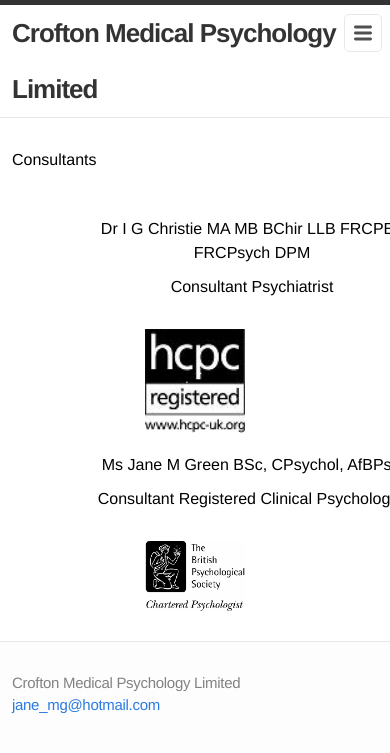
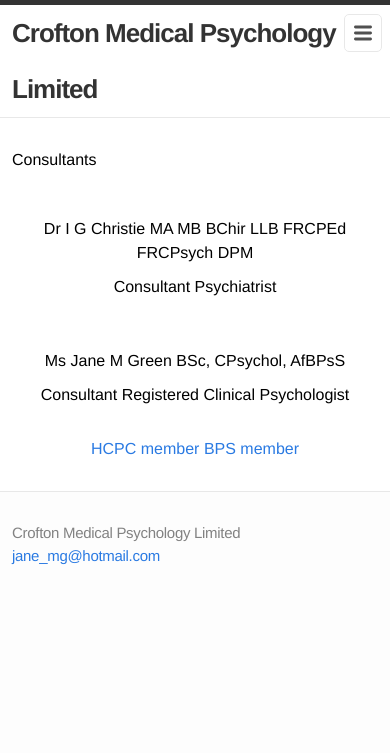
Before and after one commit to croftonmedpsych/croftonmedpsych.github.io, a Jekyll site: the page built from consultants/index.html, in a window 390 px wide. Shown: the top 753 px of the page. Built offline with Jekyll 4.4.1, drawn with Linux system fonts in a browser that asks for light colours.

Commit message:
image changes

```diff
--- a/consultants/index.html
+++ b/consultants/index.html
@@ -22,6 +22,10 @@
         <p>Consultant Registered Clinical Psychologist</p>
       </div>
       <a href="http://www.bps.org.uk/bpslegacy/dcp?frmAction=showUser&Mem_MemberKey=10496"><img src="{{ site.url }}/assets/bps-logo.png" /></a>
+      <div class="associations">
+        <a href="http://www.hcpc-uk.org/search-results/search-details/?searchOption=2&search=14989&ID=14989&profession=PYL">HCPC member</a>
+        <a href="http://www.bps.org.uk/bpslegacy/dcp?frmAction=showUser&Mem_MemberKey=10496">BPS member</a>
+      </div>
     </div>
 
   </div>
--- a/css/main.css
+++ b/css/main.css
@@ -350,7 +350,12 @@
   vertical-align: middle;
   width: 100px;
 }
-
+.associations {
+    display: none;
+}
+.rooms img {
+  width: 100px;
+}
 /* media queries */
 /* ----------------------------------------------------------*/
 
@@ -433,4 +438,18 @@
     width: auto;
     margin: 0 0 15px; }
 
+  .consultant .name {
+    display: inline-block;
+    vertical-align: middle;
+    width: 100%;
+    margin: 20px 0px 20px 0px;
+  }
+
+  .consultant img {
+    display: none;
+  }
+
+  .associations {
+    display: inline-block;
+  }
 }
```
Also changed, not shown: rooms/index.html (+9 -5 lines), assets/hampshire-room.jpg (added), assets/london-room.jpg (added).
